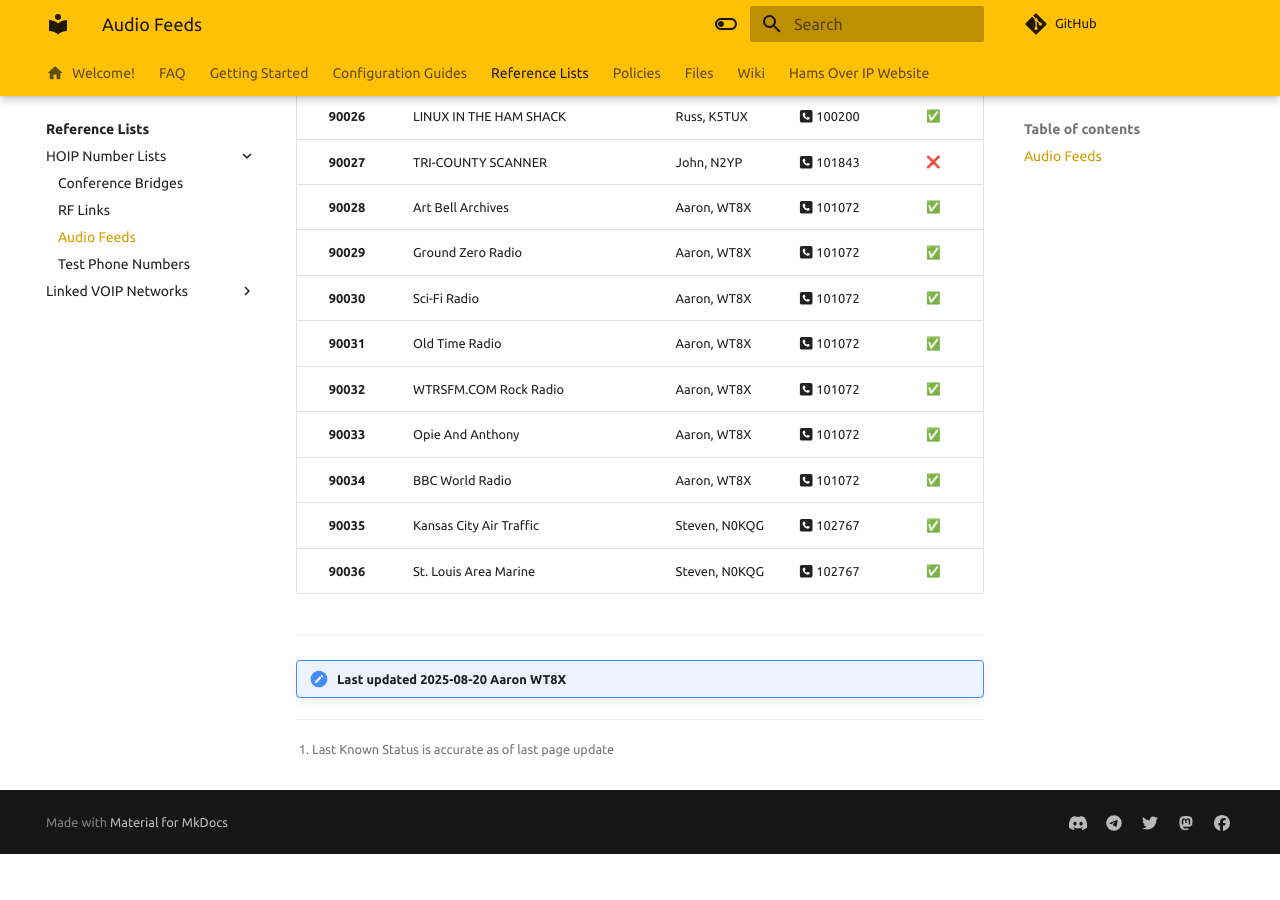
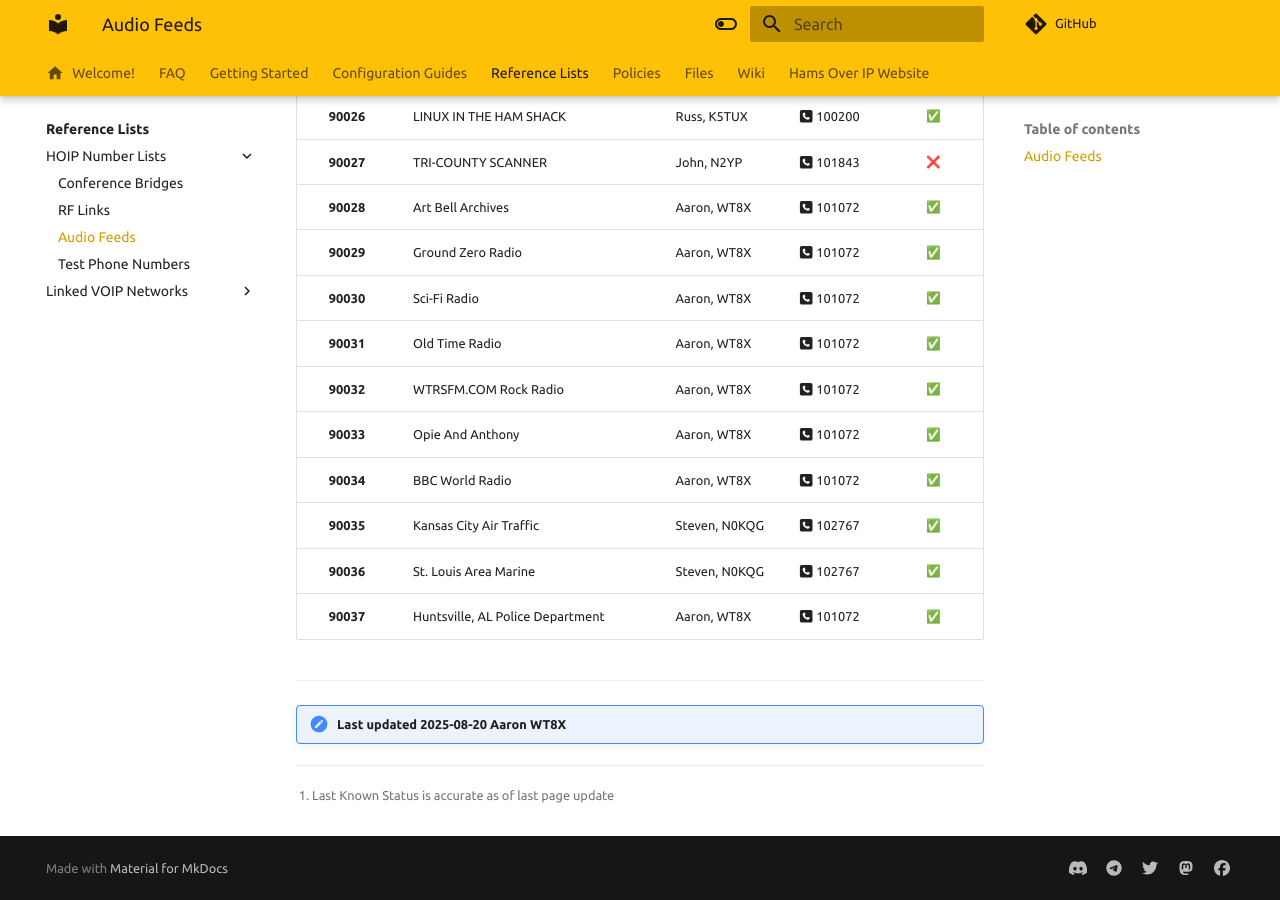
Before and after one commit to hamsoverip/wiki, an MkDocs documentation site: the page built from docs/reference/audio-feeds-list.md, in a window 1280 px wide and 900 px high, scrolled down 1235 px. Built offline with MkDocs 1.6.1 and Material for MkDocs 9.7.7, drawn with Linux system fonts in a browser that asks for light colours; emoji names are drawn with the system emoji font; comment, search, counter and statistics services are not loaded; before the commit the page ends 2089 px from its top, so only the background shows below that.

Commit message:
Update audio-feeds-list.md
Added 90037 - Huntsville, AL Police Department

```diff
--- a/docs/reference/audio-feeds-list.md
+++ b/docs/reference/audio-feeds-list.md
@@ -50,6 +50,7 @@
 | **90034** | BBC World Radio                     | Aaron, WT8X   | :fontawesome-solid-square-phone: 101072 | :white_check_mark: |
 | **90035** | Kansas City Air Traffic             | Steven, N0KQG | :fontawesome-solid-square-phone: 102767 | :white_check_mark: |
 | **90036** | St. Louis Area Marine               | Steven, N0KQG | :fontawesome-solid-square-phone: 102767 | :white_check_mark: |
+| **90037** | Huntsville, AL Police Department    | Aaron, WT8X   | :fontawesome-solid-square-phone: 101072 | :white_check_mark: |
 
 
 ---
```
